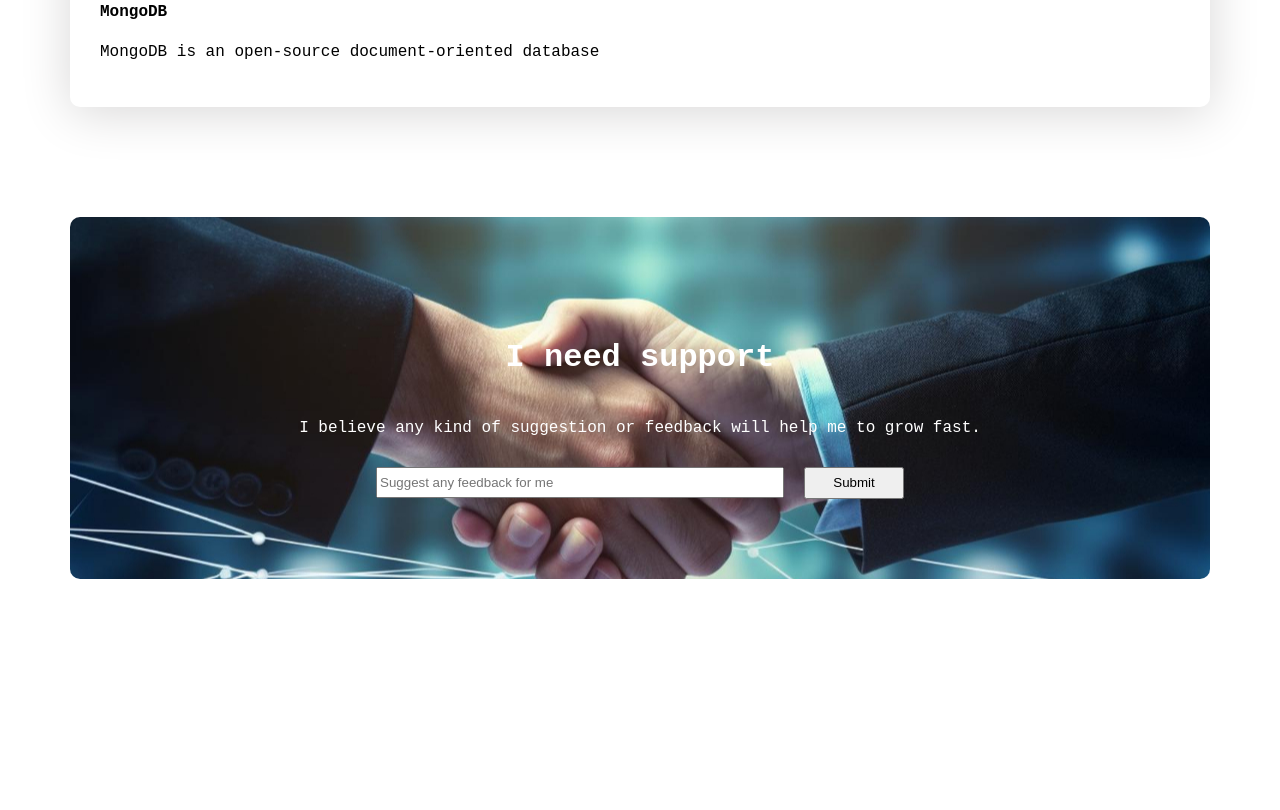
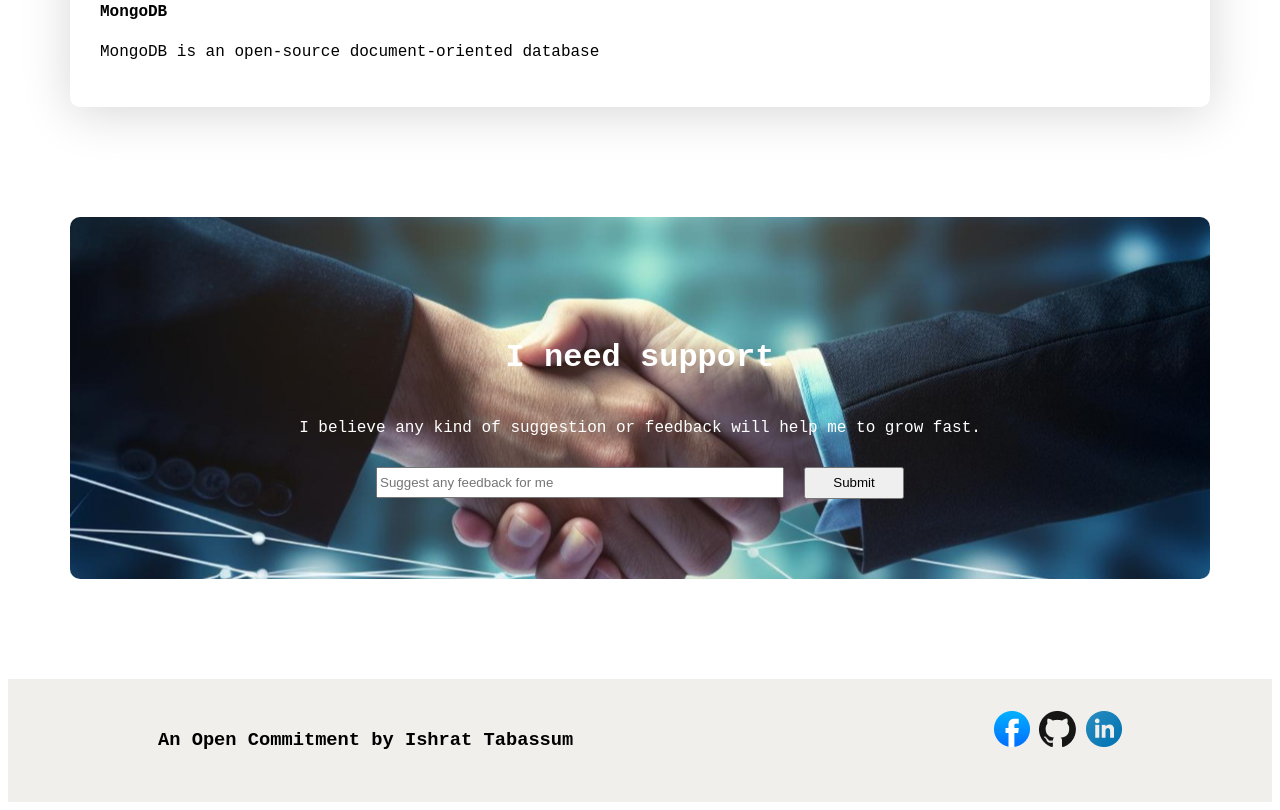
Before and after one commit to IshratTabassum/B10A1, a plain HTML site: page index.html in a window 1280 px wide. Shown: the part 4306-5116 px from the top of the page. Before the commit the page ends 4985 px from the top, so only its background shows below. Drawn offline with Linux system fonts and the light colour scheme; a web font is replaced by a local one.

Commit message:
added footer

```diff
--- a/Styles/portfolio.css
+++ b/Styles/portfolio.css
@@ -213,3 +213,4 @@ main section {
 .color {
   color: #ffffff;
 }
+.fbg {display: flex; justify-content: space-between;background-color: rgb(240, 239, 236);padding: 32px 150px; background-position: 100%;}
--- a/index.html
+++ b/index.html
@@ -148,7 +148,16 @@
 
 
     </main>
-    <footer></footer>
+    <footer class="fbg">
+        <div class="footer-column">
+            <h3>An Open Commitment by Ishrat Tabassum</h3>
+        </div>
+        <div class="footer-column">
+            <a href="https://www.facebook.com/"><img src="assets/facebook.png" alt=""></a>
+            <a href="https://github.com/"><img src="assets/github.png" alt=""></a>
+            <a href="https://www.linkedin.com/"><img src="assets/linkedin-icon 1.png" alt=""></a>
+        </div>
+    </footer>
 
 </body>
 
```
